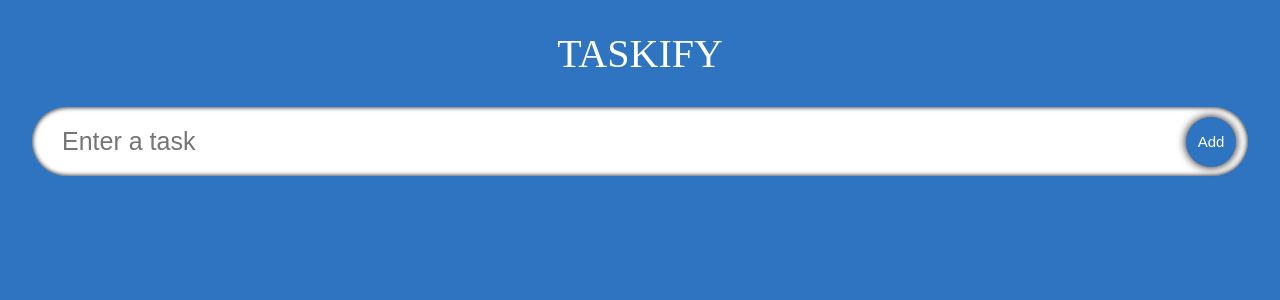
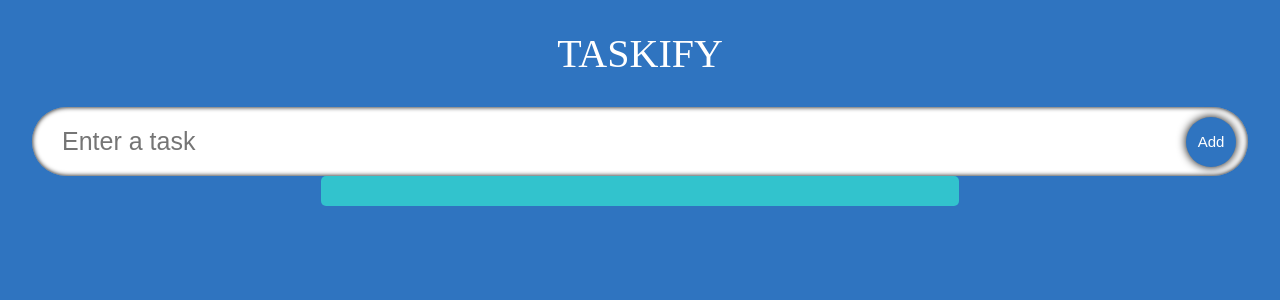
Before and after one commit to yousfiabderrahmane/taskify, a React (Create React App) app: page / in a window 1280 px wide. Shown: the top 300 px of the page. Built offline with nearby package versions, Linux system fonts and the light colour scheme; a web font is replaced by a local one.

Commit message:
Todolist Component

```diff
--- a/package.json
+++ b/package.json
@@ -12,6 +12,7 @@
     "@types/react-dom": "^18.0.10",
     "react": "^18.2.0",
     "react-dom": "^18.2.0",
+    "react-icons": "^4.7.1",
     "react-scripts": "5.0.1",
     "typescript": "^4.9.5",
     "web-vitals": "^2.1.4"
--- a/src/App.tsx
+++ b/src/App.tsx
@@ -28,10 +28,7 @@ const App: React.FC = () => {
     <div className="App">
       <span className="heading">Taskify</span>
       <InputField todo={todo} setTodo={setTodo} handleAdd={handleAdd} />
-      {/* <TodoList todos={}/> */}
-      {todos.map((todo) => (
-        <h4>{todo.todo}</h4>
-      ))}
+      <TodoList todos={todos} setTodos={setTodos} />
     </div>
   );
 };
--- a/src/components/TodoList.tsx
+++ b/src/components/TodoList.tsx
@@ -1,5 +1,18 @@
 import React from "react";
+import { Todo } from "./model";
+import { SingleTodo } from "./SingleTodo";
 
-export const TodoList = () => {
-  return <div>TodoList</div>;
+interface Props {
+  todos: Todo[];
+  setTodos: React.Dispatch<React.SetStateAction<Todo[]>>;
+}
+
+export const TodoList: React.FC<Props> = ({ todos }) => {
+  return (
+    <div className="todos">
+      {todos.map((todo) => (
+        <SingleTodo todo={todo} key={todo.id} todos={todos} />
+      ))}
+    </div>
+  );
 };
```
Also changed, not shown: 1 other file (tests, documents, lock files or other folders).
